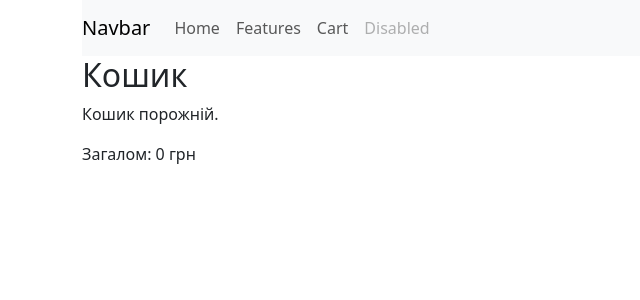
After one commit to kibuj/DjangoProject2, a Django app: page /cart/ in a window 1280 px wide. The commit adds this page. Shown: the top 300 px of the page, without its empty margins (0-640 px from the left). Run offline with Django 5.2, Linux system fonts and the light colour scheme.

Commit message:
add cart

```diff
--- /dev/null
+++ b/project2/catalog/cart.py
@@ -0,0 +1,44 @@
+class Cart:
+    def __init__(self, request):
+        self.session = request.session
+        cart = self.session.get('cart')
+        if not cart:
+            cart = self.session['cart'] = {}
+        self.cart = cart
+
+    def add(self, product, quantity=1):
+        product_id = str(product.id)
+        if product_id in self.cart:
+            self.cart[product_id]['quantity'] += quantity
+        else:
+            self.cart[product_id] = {'quantity': quantity, 'price': product.price}
+        self.save()
+
+    def remove(self, product):
+        product_id = str(product.id)
+        if product_id in self.cart:
+            del self.cart[product_id]
+        self.save()
+
+    def save(self):
+        self.session.modified = True
+
+    def clear(self):
+        self.cart.clear()
+        self.save()
+
+    def __iter__(self):
+        from .models import Product
+        product_ids = self.cart.keys()
+        products = Product.objects.filter(id__in=product_ids)
+        for product in products:
+            cart_item = self.cart[str(product.id)]
+            cart_item['product'] = product
+            cart_item['total_price'] = float(cart_item['price']) * cart_item['quantity']
+            yield cart_item
+
+    def get_total_price(self):
+        return sum(float(item['price']) * item['quantity'] for item in self.cart.values())
+
+    def __len__(self):
+        return sum(item['quantity'] for item in self.cart.values())
--- a/project2/catalog/static/shop/css/style.css
+++ b/project2/catalog/static/shop/css/style.css
@@ -0,0 +1,19 @@
+.card-text{
+    color:green;
+    font-weight: 500;
+}
+
+.card_title{
+    font-weight: 600;
+}
+
+.product-image {
+  width: 300px;
+  height: 200px;
+  object-fit: cover;
+}
+
+.price-color{
+    text-decoration: line-through;
+    color: red;
+}
--- /dev/null
+++ b/project2/catalog/templates/catalog/cart_detail.html
@@ -0,0 +1,23 @@
+{% extends 'base.html' %}
+
+{% block body %}
+<h2>Кошик</h2>
+  <div class="row">
+      <div class="col-md-6">
+{% for item in cart %}
+        <div class="card">
+            <div class="card-body">
+                <img src="{{item.product.image}}" class="card-img-top product-image">
+                <strong>{{ item.product.name }}</strong> - {{ item.quantity }} x {{ item.product.price }} грн = {{ item.total_price }} грн
+                <a href="{% url 'remove_from_cart' item.product.id %}" class="btn btn-warning">Видалити</a>
+            </div>
+        </div>
+{% empty %}
+  <p>Кошик порожній.</p>
+{% endfor %}
+        </div>
+  </div>
+
+<p>Загалом: {{ cart.get_total_price }} грн</p>
+
+{%endblock%}
--- a/project2/catalog/views.py
+++ b/project2/catalog/views.py
@@ -1,9 +1,39 @@
-from django.shortcuts import render
-from django.views import View
+from django.shortcuts import render, get_object_or_404, redirect
+
+from django.core.paginator import Paginator
 
 from .models import Product
-
+from .cart import Cart
 
 def index(request):
     queryset = Product.objects.all()
+
+    #Пошук
+    item_name = request.GET.get('item_name')
+    if item_name != '' and item_name is not None:
+        queryset = queryset.filter(title__icontains=item_name)
+
+    paginator = Paginator(queryset, 4)
+    page = request.GET.get('page')
+    queryset = paginator.get_page(page)
     return render(request, 'catalog/index.html', {'queryset': queryset})
+
+def detail(request, id):
+    queryset = Product.objects.get(id=id)
+    return render(request, 'catalog/detail.html', {'queryset': queryset})
+
+def add_to_cart(request, id):
+    cart = Cart(request)
+    product = get_object_or_404(Product, id=id)
+    cart.add(product)
+    return redirect('cart_detail')
+
+def remove_from_cart(request, id):
+    cart = Cart(request)
+    product = get_object_or_404(Product, id=id)
+    cart.remove(product)
+    return redirect('cart_detail')
+
+def cart_detail(request):
+    cart = Cart(request)
+    return render(request, 'catalog/cart_detail.html', {'cart': cart})
--- a/project2/project2/urls.py
+++ b/project2/project2/urls.py
@@ -6,4 +6,8 @@ from catalog import views
 urlpatterns = [
     path('admin/', admin.site.urls),
     path('', views.index, name='index'),
+    path('<int:id>/', views.detail, name='detail'),
+    path('cart/', views.cart_detail, name='cart_detail'),
+    path('cart/add/<int:id>/', views.add_to_cart, name='add_to_cart'),
+    path('cart/remove/<int:id>/', views.remove_from_cart, name='remove_from_cart'),
 ]
--- a/project2/templates/base.html
+++ b/project2/templates/base.html
@@ -1,14 +1,45 @@
+{% load static %}
 <!DOCTYPE html>
 <html lang="en">
 <head>
     <meta charset="UTF-8">
     <link href="https://cdn.jsdelivr.net/npm/bootstrap@5.3.7/dist/css/bootstrap.min.css" rel="stylesheet" integrity="sha384-LN+7fdVzj6u52u30Kp6M/trliBMCMKTyK833zpbD+pXdCLuTusPj697FH4R/5mcr" crossorigin="anonymous">
-    <script src="https://cdn.jsdelivr.net/npm/bootstrap@5.3.7/dist/js/bootstrap.bundle.min.js" integrity="sha384-ndDqU0Gzau9qJ1lfW4pNLlhNTkCfHzAVBReH9diLvGRem5+R9g2FzA8ZGN954O5Q" crossorigin="anonymous"></script>
+<script src="https://cdn.jsdelivr.net/npm/bootstrap@5.3.7/dist/js/bootstrap.bundle.min.js" integrity="sha384-ndDqU0Gzau9qJ1lfW4pNLlhNTkCfHzAVBReH9diLvGRem5+R9g2FzA8ZGN954O5Q" crossorigin="anonymous"></script>
+    <link rel="stylesheet" href="{% static 'shop/css/style.css' %}">
     <title>{% block title %} {% endblock %}</title>
 </head>
 <body>
+    <div class="container">
+        <div class="row">
+            <div class="col-md-12">
+                <nav class="navbar navbar-expand-lg navbar-light bg-light">
+                  <a class="navbar-brand" href="{% url 'index' %}">Navbar</a>
+                  <button class="navbar-toggler" type="button" data-toggle="collapse" data-target="#navbarNav" aria-controls="navbarNav" aria-expanded="false" aria-label="Toggle navigation">
+                    <span class="navbar-toggler-icon"></span>
+                  </button>
+                  <div class="collapse navbar-collapse" id="navbarNav">
+                    <ul class="navbar-nav">
+                      <li class="nav-item active">
+                        <a class="nav-link" href="{% url 'index' %}">Home <span class="sr-only"></span></a>
+                      </li>
+                      <li class="nav-item">
+                        <a class="nav-link" href="#">Features</a>
+                      </li>
+                      <li class="nav-item">
+                        <a class="nav-link" href="{% url 'cart_detail' %}">Cart</a>
+                      </li>
+                      <li class="nav-item">
+                        <a class="nav-link disabled" href="#">Disabled</a>
+                      </li>
+                    </ul>
+                  </div>
+                </nav>
+            </div>
+        </div>
+
 {% block body %}
 
 {% endblock %}
+    </div>
 </body>
 </html>
```
Also changed, not shown: project2/catalog/templates/catalog/detail.html (added, +48 -0 lines), project2/catalog/templates/catalog/index.html (+52 -4 lines).
